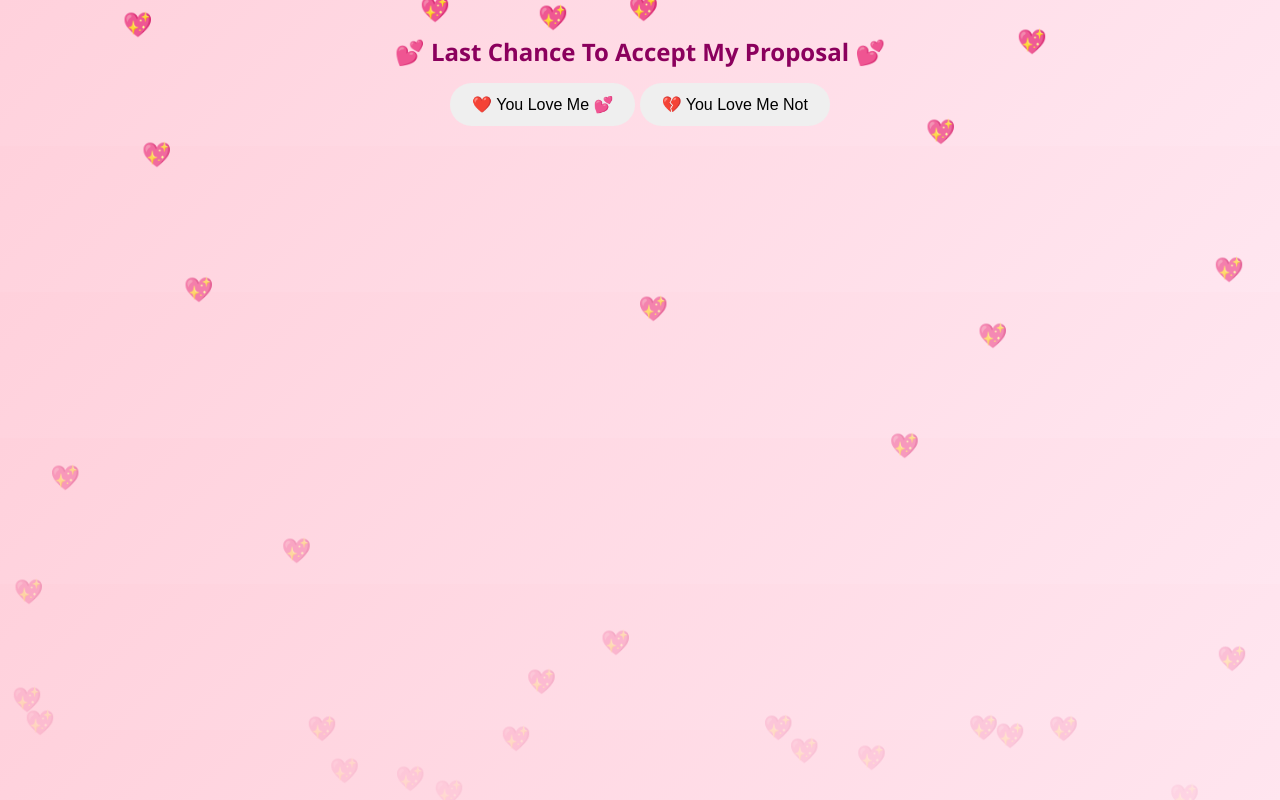
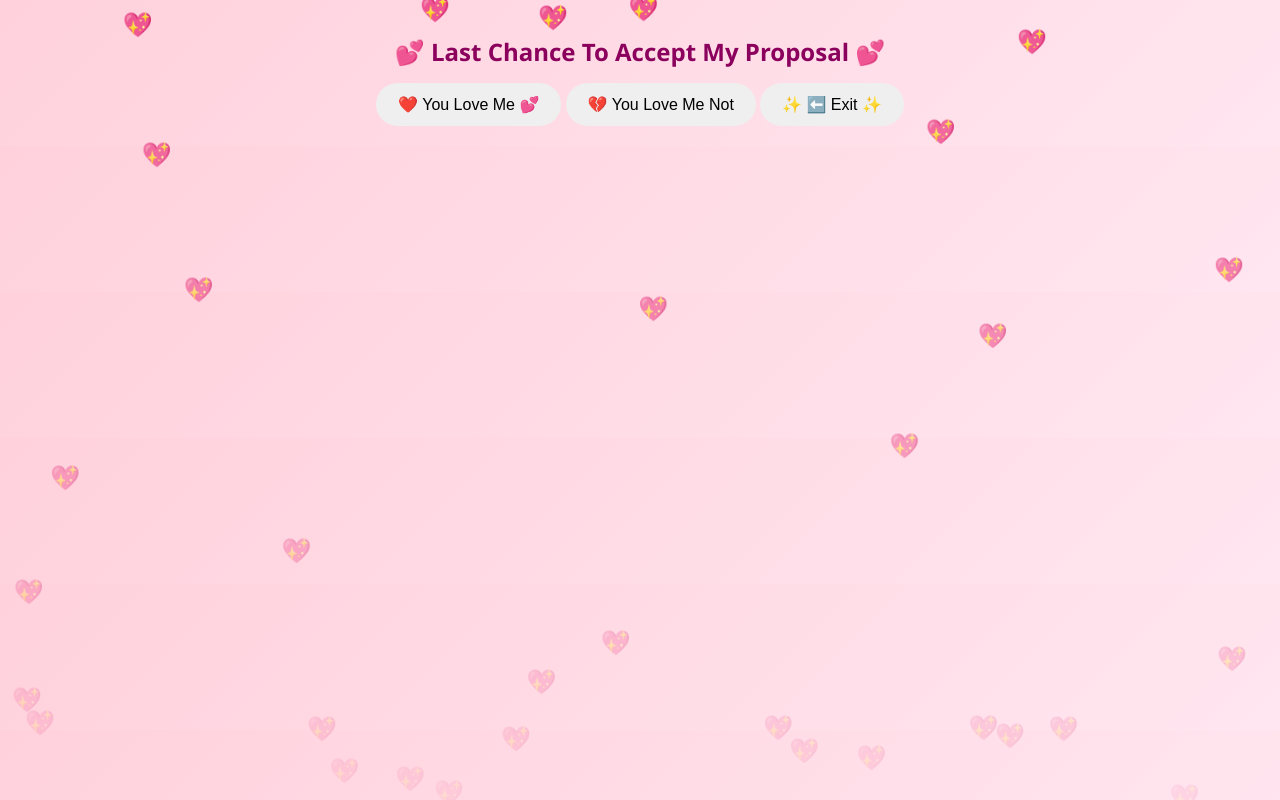
Before and after one commit to Aman7263/Bugs, a plain HTML site: page ValentineSpecial_2k24/index.html in a window 1280 px wide. Drawn offline with Linux system fonts and the light colour scheme.

Commit message:
adding back button to parent

```diff
--- a/ValentineSpecial_2k24/index.html
+++ b/ValentineSpecial_2k24/index.html
@@ -10,6 +10,9 @@
 
   <button onclick="goYes()">❤️ You Love Me 💕</button>
   <button onclick="goNo()">💔 You Love Me Not</button>
+
+ <button class="btn" onclick="exit()"> ✨ ⬅️ Exit ✨ </button>
+
 </div>
 
 <script src="hearts.js"></script>
@@ -20,6 +23,9 @@ function goYes() {
 function goNo() {
   location.href = "no/No.html";
 }
+function exit() {
+  location.href = "../index.html";
+}
 </script>
 
 </body>
```
Also changed, not shown: spyCell/index.html (+1 -0 lines), 1 other file.
